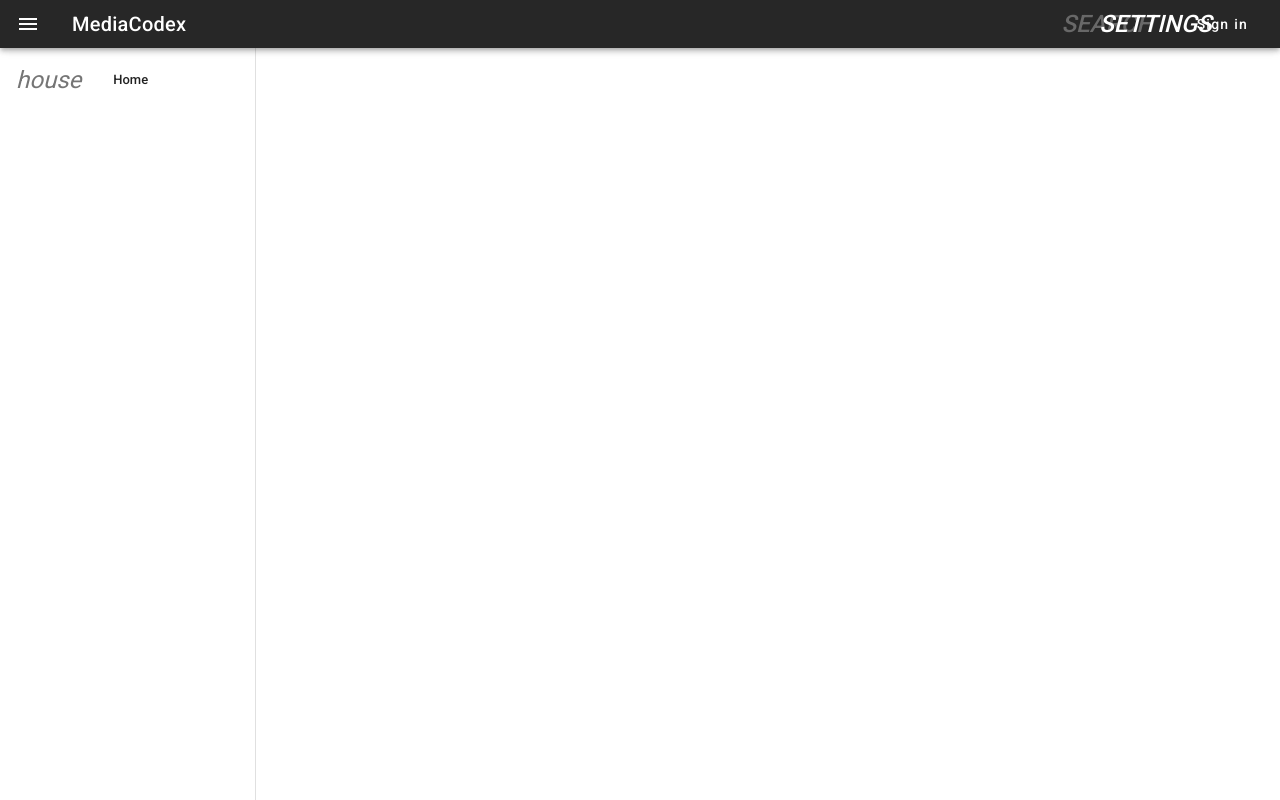
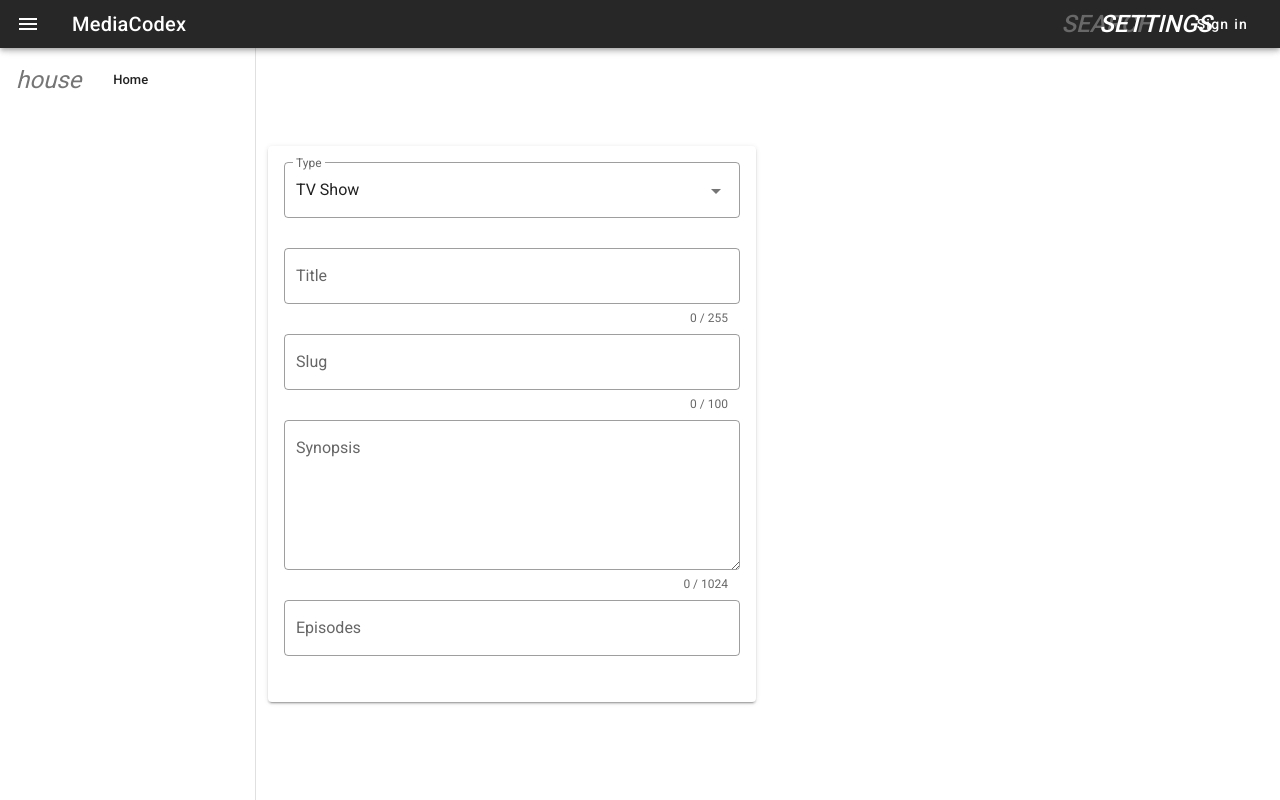
Before and after one commit to MediaCodex/website, a Nuxt app: page /anime/create in a window 1280 px wide. Built offline with nearby package versions, Linux system fonts and the light colour scheme.

Commit message:
Start work on Anime creation form

```diff
--- a/package.json
+++ b/package.json
@@ -28,6 +28,7 @@
     "@nuxtjs/dotenv": "^1.4.0",
     "@nuxtjs/pwa": "^3.0.0-0",
     "@nuxtjs/vuetify": "^1.11.0",
+    "change-case": "^4.1.1",
     "nuxt": "^2.0.0",
     "nuxt-i18n": "^6.5.0"
   },
--- /dev/null
+++ b/src/assets/js/anime.js
@@ -0,0 +1,7 @@
+export const types = ['series', 'ova', 'movie', 'special', 'ona']
+export const typesDisplay = function() {
+  return types.map((type) => ({
+    text: this.$t(`anime.types.${type}`),
+    value: type
+  }))
+}
--- /dev/null
+++ b/src/lang/en-US/anime.js
@@ -0,0 +1,11 @@
+export default {
+  type: 'Type',
+  types: {
+    series: 'TV Show',
+    ova: 'OVA',
+    movie: 'Movie',
+    special: 'Special',
+    ona: 'ONA'
+  },
+  episodes: 'Episodes'
+}
--- a/src/layouts/default.vue
+++ b/src/layouts/default.vue
@@ -19,7 +19,9 @@
       </v-app-bar>
 
       <!-- Main content -->
-      <nuxt />
+      <v-content>
+        <nuxt />
+      </v-content>
     </v-app>
   </div>
 </template>
--- /dev/null
+++ b/src/pages/anime/create.vue
@@ -0,0 +1,81 @@
+<template>
+  <v-container class="fill-height" fluid>
+    <v-row>
+      <v-col cols="6">
+        <v-card class="mx-auto">
+          <v-card-text>
+            <v-form>
+              <v-select
+                v-model="type"
+                :items="types"
+                :label="$t('anime.type')"
+                required
+                outlined
+              />
+              <v-text-field
+                v-model="title"
+                :label="$t('create.title')"
+                type="text"
+                outlined
+                required
+                counter="255"
+              />
+              <v-text-field
+                v-model="slug"
+                :label="$t('create.slug')"
+                type="text"
+                outlined
+                required
+                counter="100"
+                :placeholder="defaultSlug"
+              />
+              <v-textarea
+                v-model="synopsis"
+                :label="$t('create.synopsis')"
+                outlined
+                counter="1024"
+              />
+              <v-text-field
+                v-model="episodes"
+                :label="$t('anime.episodes')"
+                outlined
+                required
+                type="number"
+              />
+            </v-form>
+          </v-card-text>
+        </v-card>
+      </v-col>
+    </v-row>
+  </v-container>
+</template>
+
+<script>
+import { paramCase } from 'change-case'
+import { typesDisplay } from '~/assets/js/anime'
+export default {
+  data: () => ({
+    type: 'series',
+    title: null,
+    slug: null,
+    synopsis: null,
+    episodes: null
+  }),
+  computed: {
+    defaultSlug() {
+      return this.title ? paramCase(this.title) : null
+    },
+    types: typesDisplay
+  },
+  methods: {
+    submit() {
+      const body = {
+        title: this.title,
+        slug: this.slug || this.defaultSlug(),
+        synopsis: this.synopsis
+      }
+      console.log(body)
+    }
+  }
+}
+</script>
```
Also changed, not shown: 1 other file (tests, documents, lock files or other folders).
